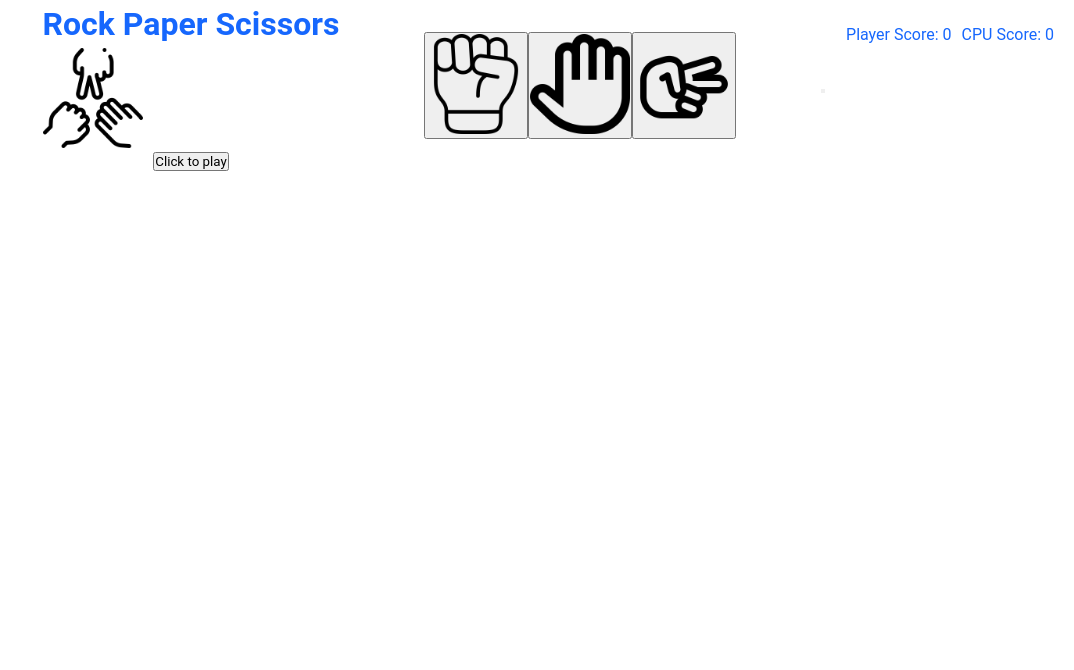
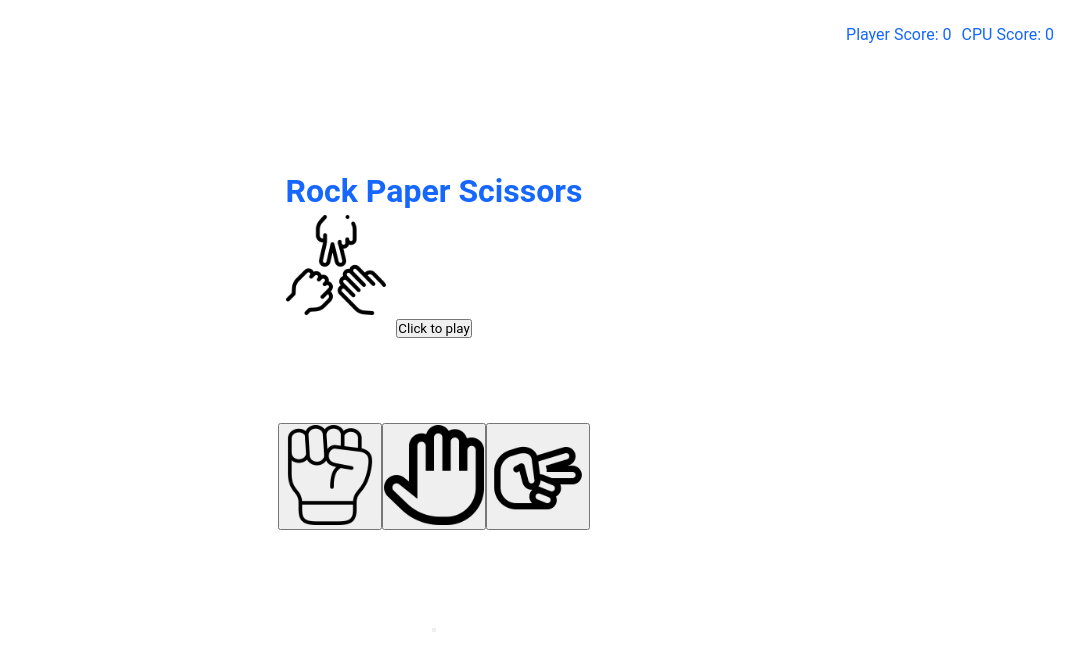
Before and after one commit to CKCALIZO/Rock-Paper-Scissors, a plain HTML site: page index.html in a window 1280 px wide. Shown: the whole page, without its empty margins (206-1280 px from the left). Drawn offline with Linux system fonts and the light colour scheme.

Commit message:
Update styles.css

```diff
--- a/styles.css
+++ b/styles.css
@@ -11,6 +11,12 @@
     justify-content: center;
     align-items: center;
     gap: 85px;
+    flex-direction: column;
+    display: flex
+;
+    align-items: center;
+    justify-content: center;
+    height: 100vh;
 }
 .main-container .top-content .main-heading {
     display: flex;
@@ -38,10 +44,15 @@
     text-align: center;
 }
 
-.main-container .mid-content{
+.main-container .mid-content {
     display:flex;
     align-items: center;
 }
+
+.main-container .mid-content .moves{
+    display: none;
+}
+
 .main-container .bottom-content .game-state {
     display: flex;
     gap: 10px;
```
